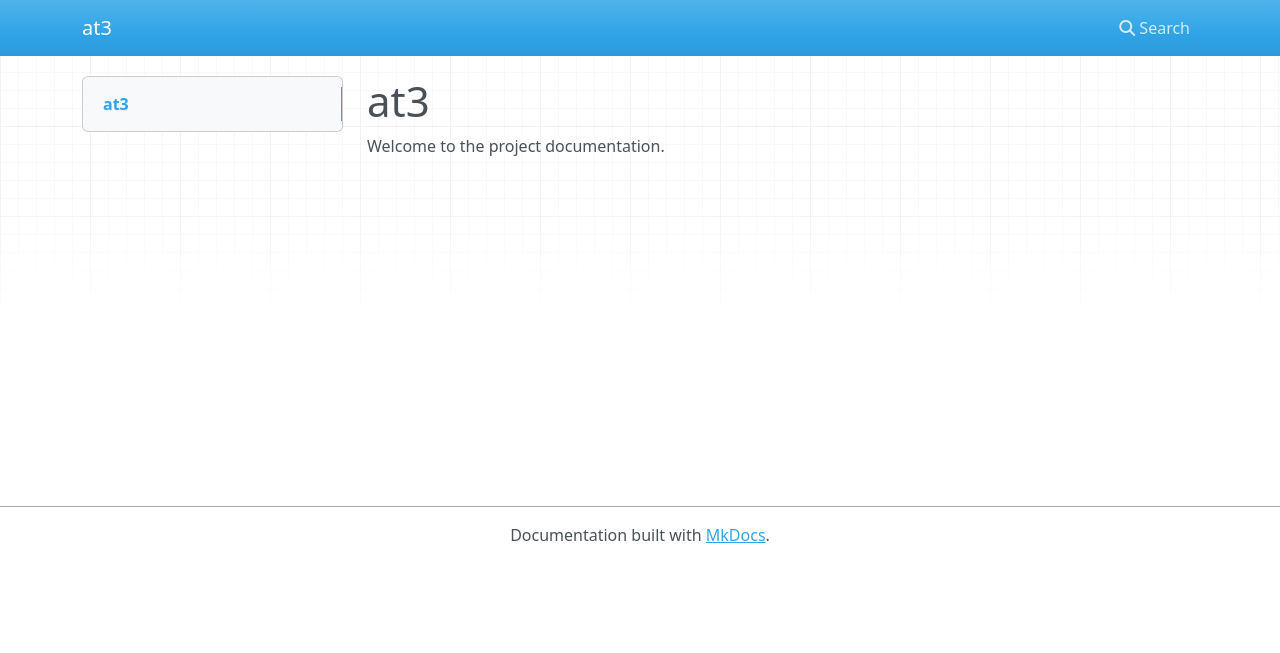
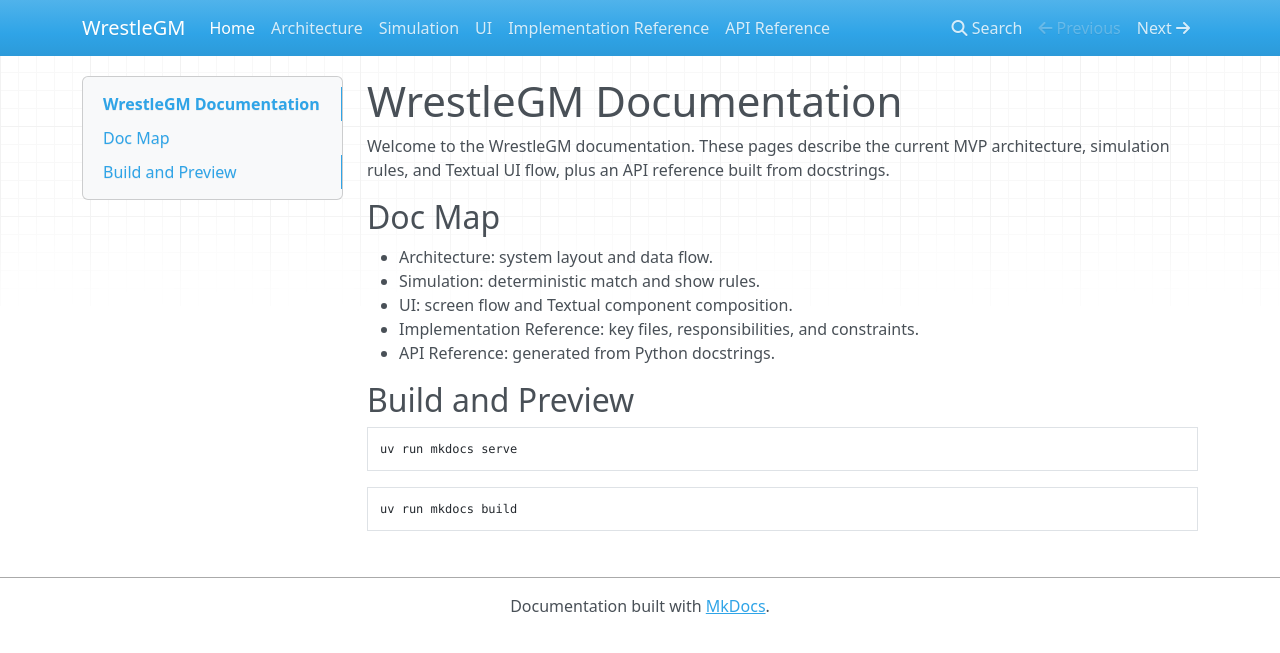
Before and after one commit to rick2047/WrestleGM, an MkDocs documentation site: the page built from docs/index.md, in a window 1280 px wide. Shown: the top 653 px of the page. Built offline with MkDocs 1.6.1, drawn with Linux system fonts in a browser that asks for light colours; nearby versions of some CDN libraries.

Commit message:
Add MkDocs content and API reference

````diff
--- a/docs/index.md
+++ b/docs/index.md
@@ -1,3 +1,23 @@
-# at3
+# WrestleGM Documentation
 
-Welcome to the project documentation.
+Welcome to the WrestleGM documentation. These pages describe the current MVP
+architecture, simulation rules, and Textual UI flow, plus an API reference
+built from docstrings.
+
+## Doc Map
+
+- Architecture: system layout and data flow.
+- Simulation: deterministic match and show rules.
+- UI: screen flow and Textual component composition.
+- Implementation Reference: key files, responsibilities, and constraints.
+- API Reference: generated from Python docstrings.
+
+## Build and Preview
+
+```bash
+uv run mkdocs serve
+```
+
+```bash
+uv run mkdocs build
+```
--- a/mkdocs.yml
+++ b/mkdocs.yml
@@ -1,9 +1,22 @@
-site_name: at3
-site_description: Project documentation for at3
+site_name: WrestleGM
+site_description: Project documentation for WrestleGM
 site_url: http://localhost/
 
 theme:
   name: mkdocs
 
+plugins:
+  - search
+  - mkdocstrings:
+      handlers:
+        python:
+          paths:
+            - .
+
 nav:
   - Home: index.md
+  - Architecture: architecture.md
+  - Simulation: simulation.md
+  - UI: ui.md
+  - Implementation Reference: implementation.md
+  - API Reference: api.md
--- a/pyproject.toml
+++ b/pyproject.toml
@@ -11,6 +11,7 @@
 [dependency-groups]
 dev = [
     "mkdocs>=1.6.1",
+    "mkdocstrings[python]>=0.25.1",
     "pytest>=9.0.2",
     "ruff>=0.14.11",
 ]
````
Also changed, not shown: docs/api.md (added, +21 -0 lines), docs/architecture.md (added, +36 -0 lines), docs/implementation.md (added, +50 -0 lines), docs/simulation.md (added, +40 -0 lines), docs/ui.md (added, +171 -0 lines), openspec/changes/add-docs-site/tasks.md (+8 -8 lines), 1 other file.
